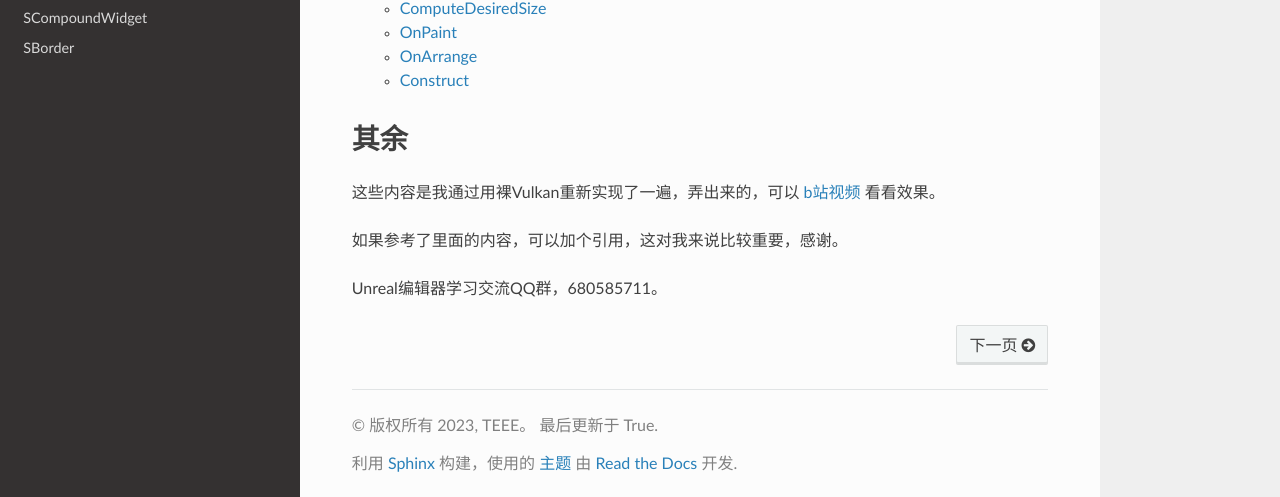
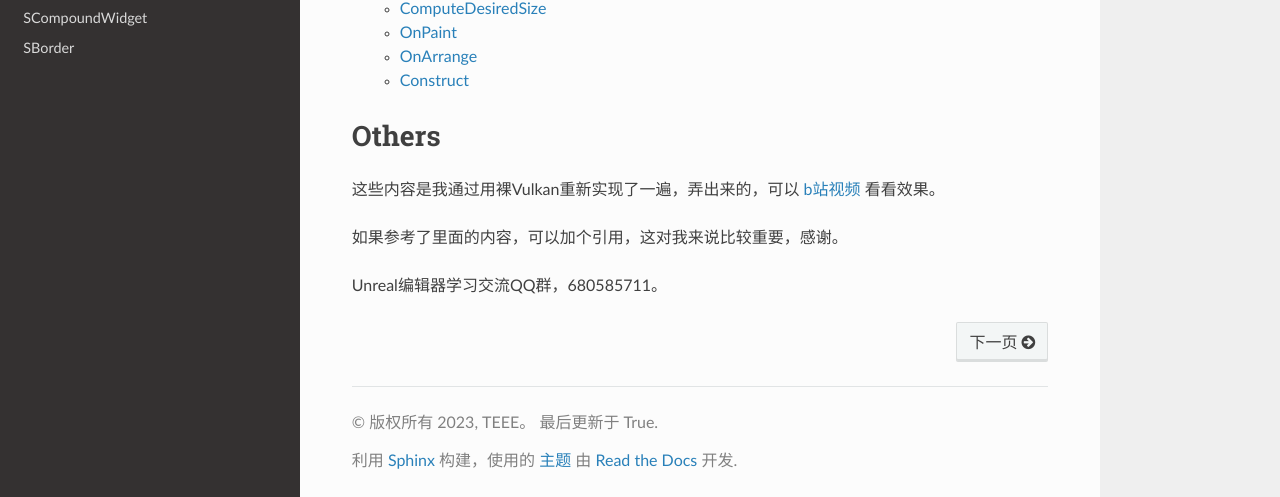
Before and after one commit to pixel-Teee/MySlate, a Sphinx documentation site: the page built from source/index.rst, in a window 1280 px wide and 900 px high, scrolled down 603 px. Shown: the part 400-897 px from the top of the window. Built offline with Sphinx 7.4.7 and the Read the Docs theme 2.0.0, drawn with Linux system fonts in a browser that asks for light colours; comment, search, counter and statistics services are not loaded.

Commit message:
update blog

```diff
--- a/source/index.rst
+++ b/source/index.rst
@@ -32,8 +32,9 @@ Welcome to MySlate's documentation!
 
    pages/SBorder.md
 
-其余
+Others
 ==================
+
 
 .. _b站视频: https://space.bilibili.com/37411066?spm_id_from=333.1007.0.0
 
```
